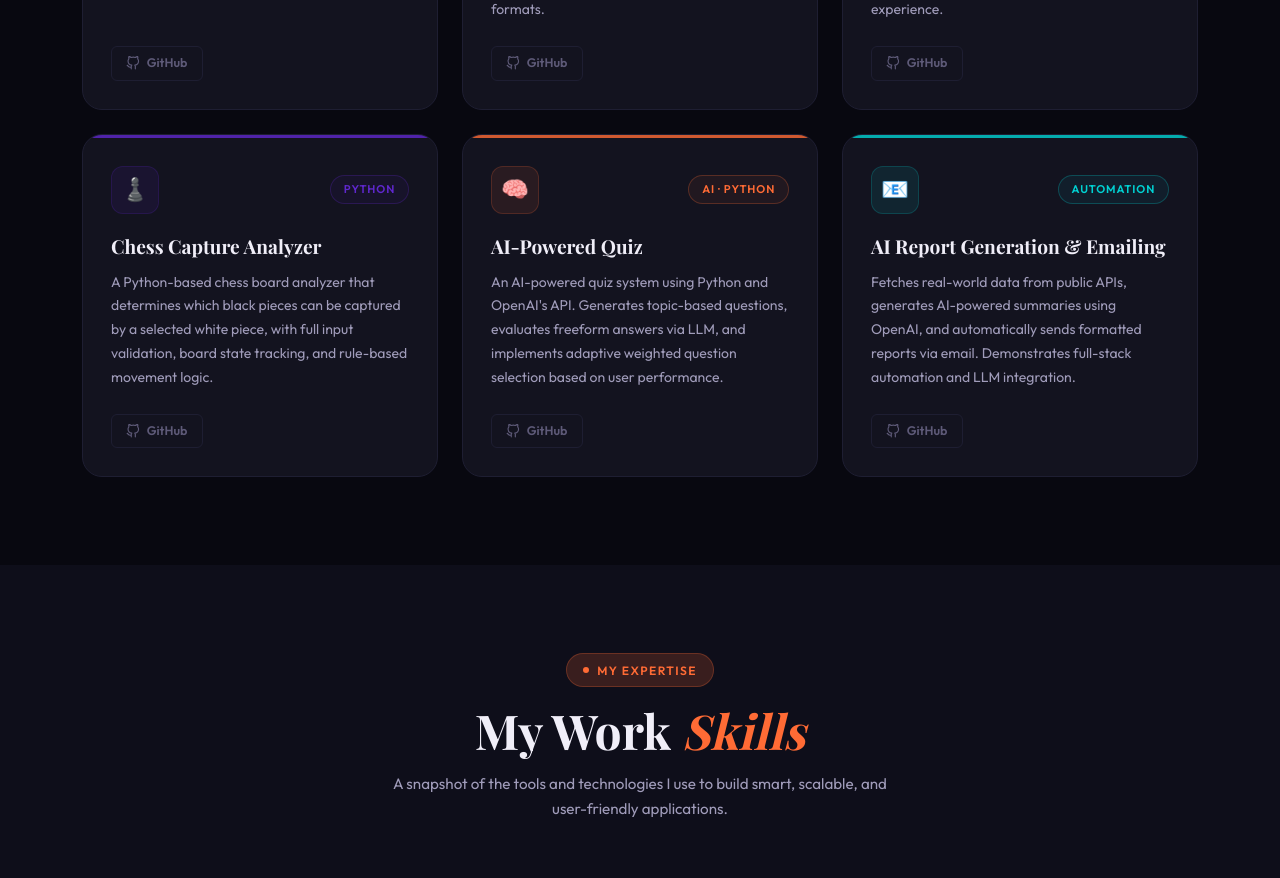
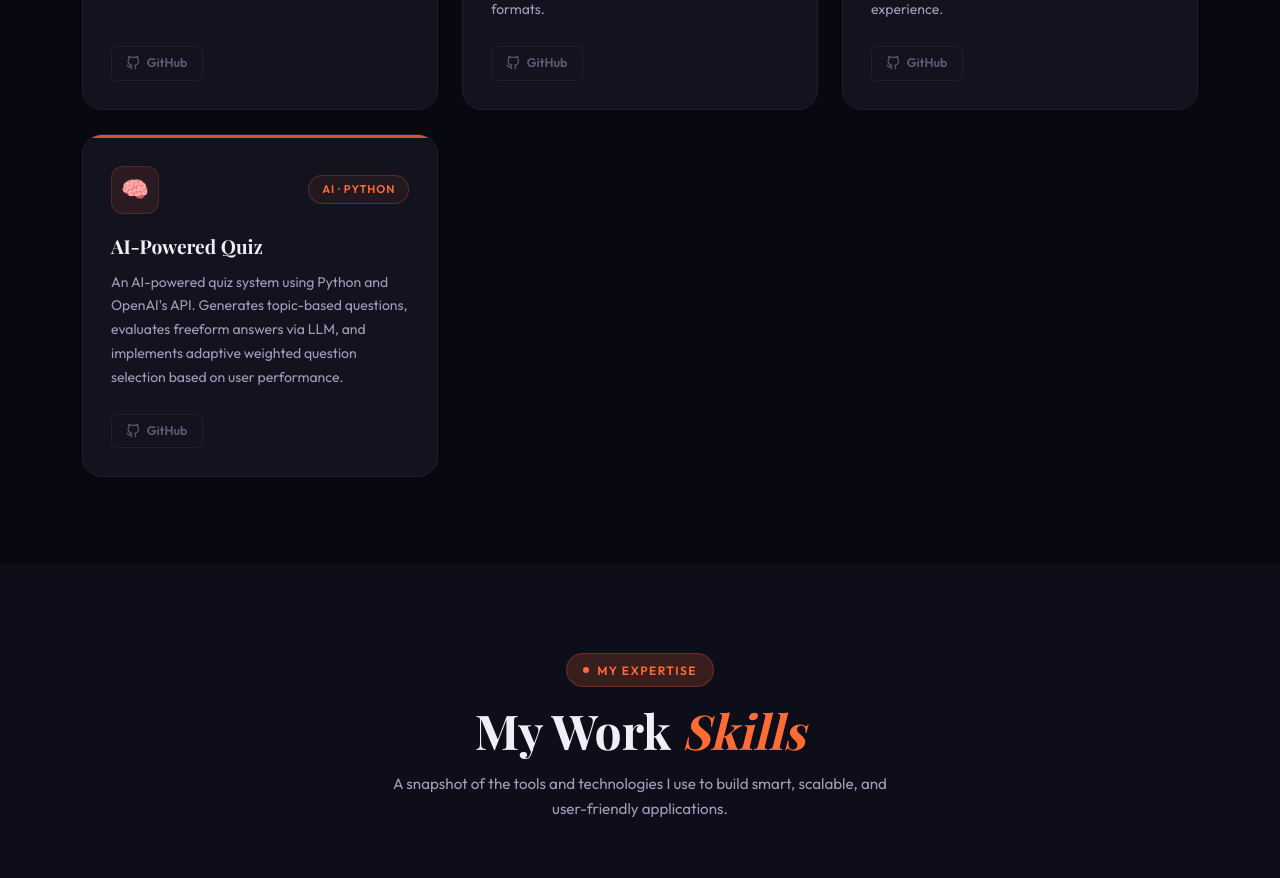
Before and after one commit to HildaWadada/my-website, a React (Vite) app in the folder hilda-portfolio/: page / in a window 1280 px wide. Shown: the part 1660-2538 px from the top of the page. Built offline with nearby package versions, Linux system fonts and the light colour scheme; a web font is replaced by a local one.

Commit message:
updated projects

```diff
--- a/hilda-portfolio/src/data/projects.js
+++ b/hilda-portfolio/src/data/projects.js
@@ -31,16 +31,6 @@ export const projects = [
   },
   {
     id: 4,
-    title: "Chess Capture Analyzer",
-    tag: "Python",
-    emoji: "♟️",
-    color: "#5f27cd",
-    desc: "A Python-based chess board analyzer that determines which black pieces can be captured by a selected white piece, with full input validation, board state tracking, and rule-based movement logic.",
-    github: "https://github.com/HildaWadada/THE-_CHESS_GAME",
-    live: "",
-  },
-  {
-    id: 5,
     title: "AI-Powered Quiz",
     tag: "AI · Python",
     emoji: "🧠",
@@ -49,14 +39,5 @@ export const projects = [
     github: "https://github.com/HildaWadada/AI_POWERED_QUIZ",
     live: "",
   },
-  {
-    id: 6,
-    title: "AI Report Generation & Emailing",
-    tag: "Automation",
-    emoji: "📧",
-    color: "#00d2d3",
-    desc: "Fetches real-world data from public APIs, generates AI-powered summaries using OpenAI, and automatically sends formatted reports via email. Demonstrates full-stack automation and LLM integration.",
-    github: "https://github.com/HildaWadada/AI_REPORT-GENERATION",
-    live: "",
-  },
+
 ];
```
